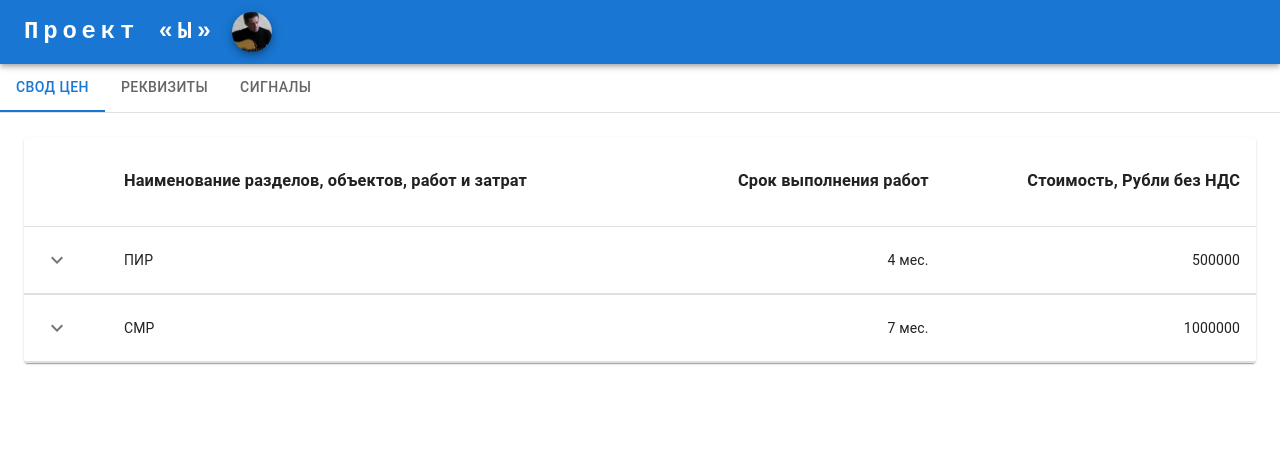
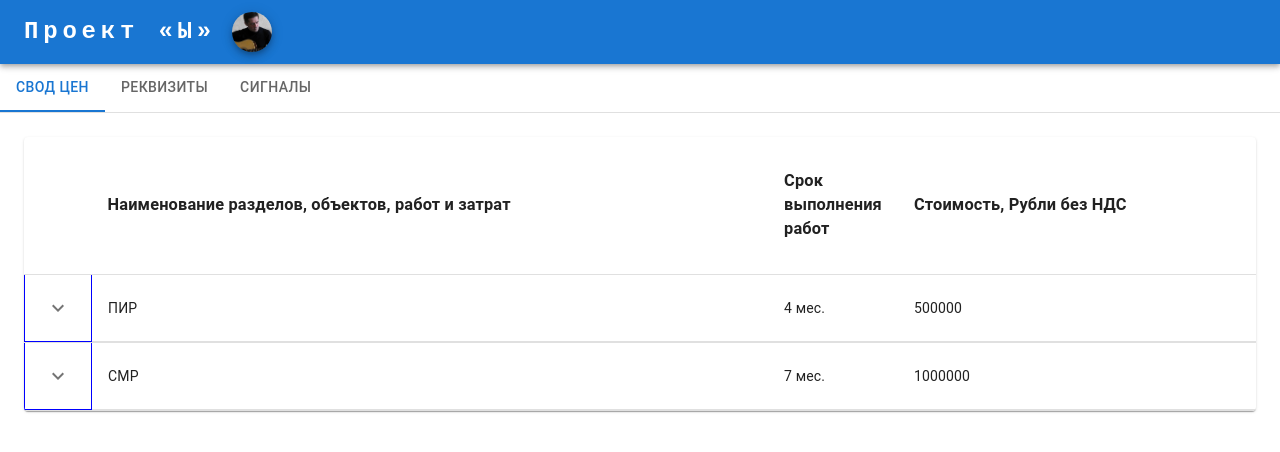
Before and after one commit to adesoft75/react-offer, a React (Create React App) app: page / in a window 1280 px wide. Shown: the top 452 px of the page. Built offline with nearby package versions, Linux system fonts and the light colour scheme.

Commit message:
ver.0.22

```diff
--- a/src/Chapter00.js
+++ b/src/Chapter00.js
@@ -18,32 +18,30 @@ function Row(props) {
   return (
     <React.Fragment>
       <TableRow sx={{ '& > *': { borderBottom: 'unset' }}}>
-        <TableCell >
+        <TableCell sx={{border: 1, borderColor: "blue", width: "3%"}} >
           <IconButton aria-label="expand row" size="small" onClick={() => setOpen(!open)} >
             {open ? <KeyboardArrowUpIcon /> : <KeyboardArrowDownIcon />}
           </IconButton>
         </TableCell>
-        <TableCell component="th" scope="row"> {row.name} </TableCell>
-        <TableCell align="right">{row.duration + " " + row.durationUnit} </TableCell>
-        <TableCell align="right">{row.value}</TableCell>
+        <TableCell sx={{width: "57%"}} component="th" scope="row"> {row.name} </TableCell>
+        <TableCell sx={{width: "10%"}} align="left">{row.duration + " " + row.durationUnit} </TableCell>
+        <TableCell sx={{width: "30%"}} align="left">{row.value}</TableCell>
       </TableRow>
       <TableRow>
         <TableCell style={{ paddingBottom: 0, paddingTop: 0 }} colSpan={6}>
           <Collapse in={open} timeout="auto" unmountOnExit >
-            <TableBody >
               {props.rows.filter((row) => row.parent === props.index).map((row) => (
                 <TableRow key={row.num}>
-                  <TableCell>
+                  <TableCell sx={{border: 1, borderColor: "red", width: "2%"}} >
                     <IconButton size="small" >
                       <NavigateNext/>
                     </IconButton>
                   </TableCell>
-                  <TableCell component="th" scope="row"> {row.name} </TableCell>
-                  <TableCell align="right">{row.duration + " " + row.durationUnit}</TableCell>
-                  <TableCell align="right">{row.value}</TableCell>
+                  <TableCell sx={{width: "58%"}} component="th" scope="row"> {row.name} </TableCell>
+                  <TableCell sx={{width: "10%"}} align="left">{row.duration + " " + row.durationUnit}</TableCell>
+                  <TableCell sx={{width: "30%"}} align="left">{row.value}</TableCell>
                 </TableRow>
               ))}
-            </TableBody>
           </Collapse>
         </TableCell>
       </TableRow>
@@ -58,10 +56,10 @@ function CollapsibleTable(props) {
       <Table aria-label="collapsible table">
         <TableHead>
           <TableRow>
-          <TableCell />
+            <TableCell />
             <TableCell><h3>Наименование разделов, объектов, работ и затрат</h3></TableCell>
-            <TableCell align="right"><h3>Срок выполнения работ</h3></TableCell>
-            <TableCell align="right"><h3>Стоимость, Рубли без НДС</h3></TableCell>
+            <TableCell align="left"><h3>Срок выполнения работ</h3></TableCell>
+            <TableCell align="left"><h3>Стоимость, Рубли без НДС</h3></TableCell>
           </TableRow>
         </TableHead>
         <TableBody>
```
